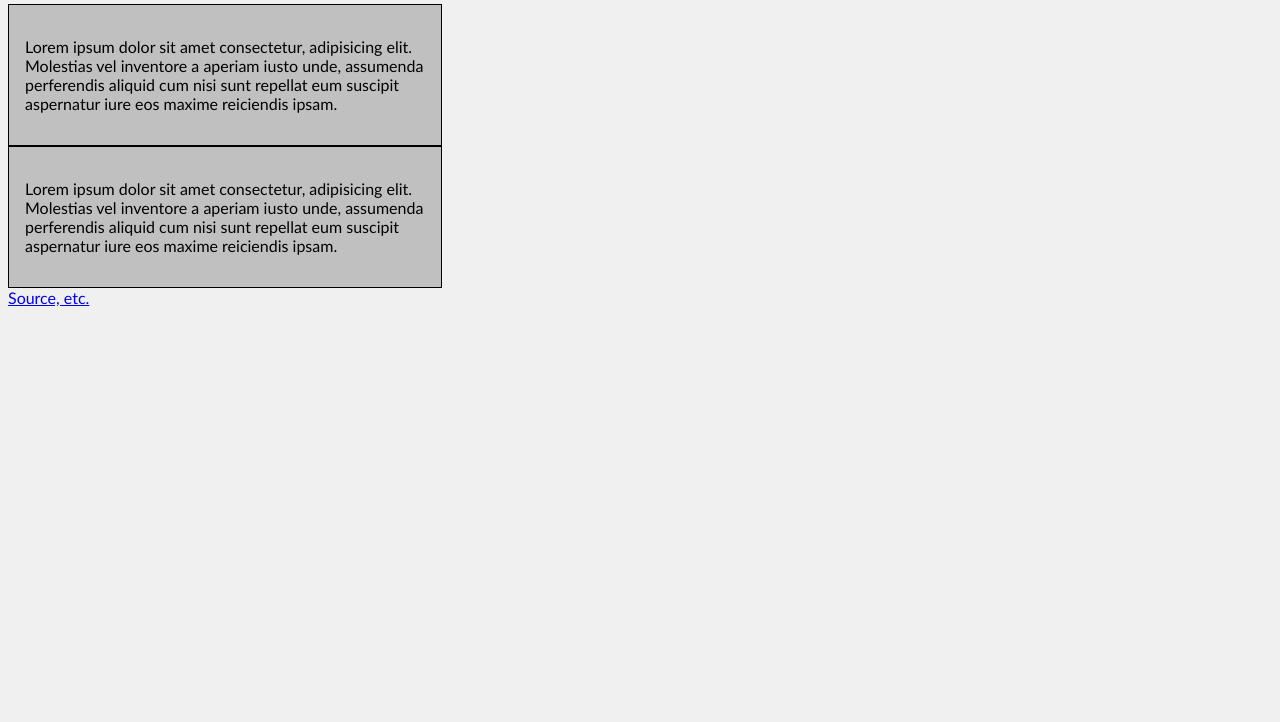
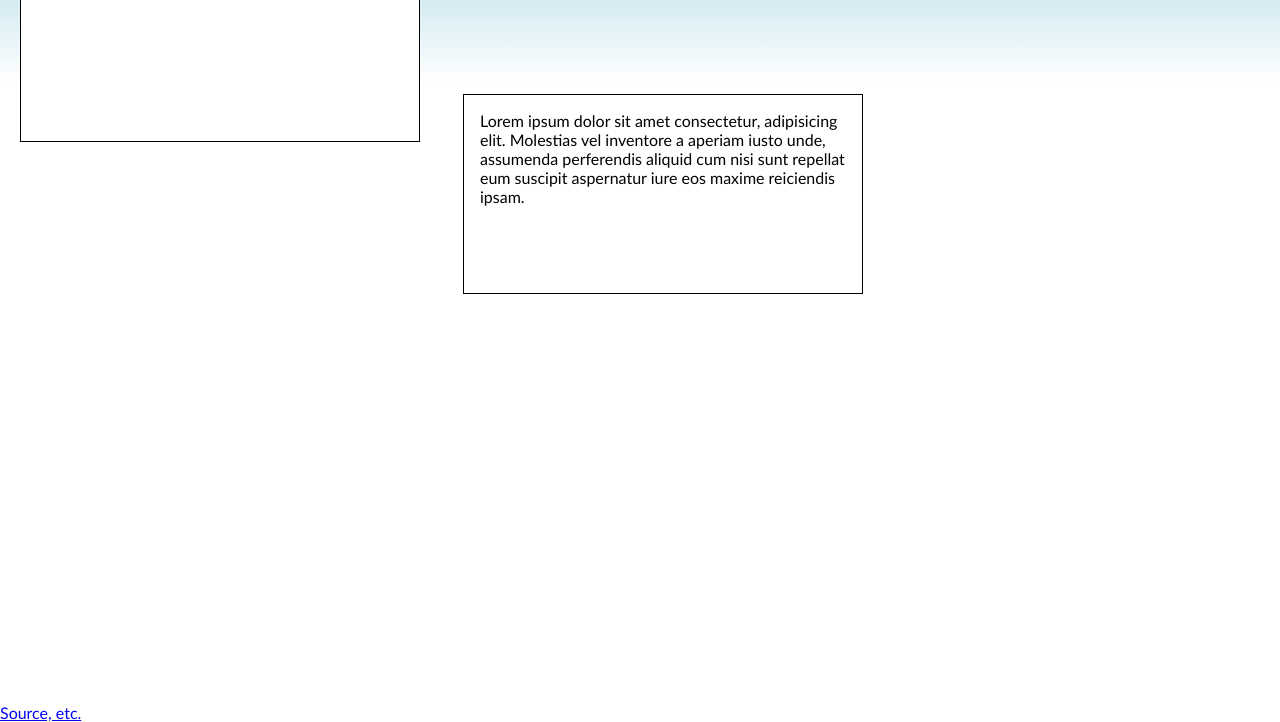
Before and after one commit to sackeyjason/draggable, a plain HTML site: page index.html in a window 1280 px wide. Shown: the part 78-800 px from the top of the page. Drawn offline with Linux system fonts and the light colour scheme.

Commit message:
drag scroll, layer reorder

```diff
--- a/index.html
+++ b/index.html
@@ -3,7 +3,7 @@
   <head>
     <meta charset="UTF-8" />
     <meta name="viewport" content="width=device-width, initial-scale=1.0" />
-    <title>Document</title>
+    <title>📝</title>
     <link
       rel="stylesheet"
       href="style.css
@@ -11,22 +11,33 @@
     />
   </head>
   <body>
-    <h1>Behold, draggable boxes</h1>
-    <div class="draggable panel">
-      <p>
-        Lorem ipsum dolor sit amet consectetur, adipisicing elit. Molestias vel
-        inventore a aperiam iusto unde, assumenda perferendis aliquid cum nisi
-        sunt repellat eum suscipit aspernatur iure eos maxime reiciendis ipsam.
-      </p>
+    <div class="page">
+      <div class="toolbar">
+        <div>📝</div>
+        <button>+</button>
+      </div>
+      <main class="main-view">
+        <div class="space">
+          <div class="draggable card" style="--x: 20; --y: 20">
+            <p>You can drag these cards, and drag the background to scroll</p>
+          </div>
+          <div class="draggable card" style="--x: 463; --y: 172">
+            <p>
+              Lorem ipsum dolor sit amet consectetur, adipisicing elit.
+              Molestias vel inventore a aperiam iusto unde, assumenda
+              perferendis aliquid cum nisi sunt repellat eum suscipit aspernatur
+              iure eos maxime reiciendis ipsam.
+            </p>
+          </div>
+        </div>
+        <a
+          href="https://github.com/sackeyjason/draggable"
+          style="position: absolute; bottom: 0"
+          >Source, etc.</a
+        >
+      </main>
     </div>
-    <div class="draggable panel">
-      <p>
-        Lorem ipsum dolor sit amet consectetur, adipisicing elit. Molestias vel
-        inventore a aperiam iusto unde, assumenda perferendis aliquid cum nisi
-        sunt repellat eum suscipit aspernatur iure eos maxime reiciendis ipsam.
-      </p>
-    </div>
-    <a href="https://github.com/sackeyjason/draggable">Source, etc.</a>
-    <script src="script.js"></script>
+
+    <script type="module" src="script.js"></script>
   </body>
 </html>
--- a/script.js
+++ b/script.js
@@ -3,13 +3,31 @@ const system = {
   holding: false,
 };
 
+const raiseToTop = (() => {
+  // todo: lower z-indices some time
+  let index = 1;
+  return (card) => {
+    index++;
+    card.style.setProperty("z-index", `${index}`);
+  };
+})();
+
 function init() {
-  document.querySelectorAll(".draggable").forEach(makeDraggable);
+  document.querySelectorAll(".card").forEach(initCard);
   document.addEventListener("mouseup", () => {
     system.node = null;
     system.holding = false;
   });
   document.addEventListener("mousemove", handleMove);
+  makeDraggable(document.querySelector(".main-view"));
+}
+
+function initCard(node) {
+  makeDraggable(node);
+  // node.addEventListener("click", () => {
+  //   console.log("click card");
+  //   raiseToTop(node);
+  // });
 }
 
 function makeDraggable(node) {
@@ -20,6 +38,7 @@ function makeDraggable(node) {
 
 function startHolding(event, node) {
   if (system.holding) return;
+  raiseToTop(node);
   system.node = node;
   system.holding = true;
   system.x = event.clientX;
@@ -30,10 +49,10 @@ function startHolding(event, node) {
 
 function handleMove(event) {
   if (system.holding) {
-    const x = event.clientX - system.x + system.ox;
-    const y = event.clientY - system.y + system.oy;
-    system.node.style.setProperty("--x", x);
-    system.node.style.setProperty("--y", y);
+    const dx = event.clientX - system.x;
+    const dy = event.clientY - system.y;
+    system.node.style.setProperty("--x", dx + system.ox);
+    system.node.style.setProperty("--y", dy + system.oy);
   }
 }
 
--- a/style.css
+++ b/style.css
@@ -1,18 +1,60 @@
+* {
+  margin: 0;
+  box-sizing: border-box;
+}
+
 :root {
   background: #f0f0f0;
   font-family: "Gill Sans", "Gill Sans MT", Calibri, "Trebuchet MS", sans-serif;
 }
 
-.panel {
+.page {
+  display: flex;
+  flex-flow: row nowrap;
+  height: 100vh;
+}
+
+.toolbar {
+  width: 3rem;
+  background: #222;
+  display: none;
+}
+
+.main-view {
+  overflow: hidden;
+  height: 100%;
+  flex-grow: 1;
+  position: relative;
+  --scroll-x: calc(var(--x, 0) * 1px);
+  --scroll-y: calc(var(--y, 0) * 1px);
+  background: linear-gradient(180deg, lightblue 0, white 20%, white);
+}
+
+.space {
+  transform: translate(var(--scroll-x), var(--scroll-y));
+}
+
+.card {
   border: solid 1px;
   padding: 1rem;
-  background: silver;
+  background: #fff;
   width: 400px;
+  position: absolute;
+  min-height: 200px;
 }
 
 .draggable {
+  user-select: none;
+
+  --x: 0;
+  --y: 0;
   --xpx: calc(1px * var(--x));
   --ypx: calc(1px * var(--y));
+
+  /* no scroll */
   transform: translate(var(--xpx), var(--ypx));
-  user-select: none;
+
+  /* --tx: calc(var(--xpx) + var(--scroll-x));
+  --ty: calc(var(--ypx) + var(--scroll-y));
+  transform: translate(var(--tx), var(--ty)); */
 }
```
Also changed, not shown: favicon.ico (added), 1 other file.
